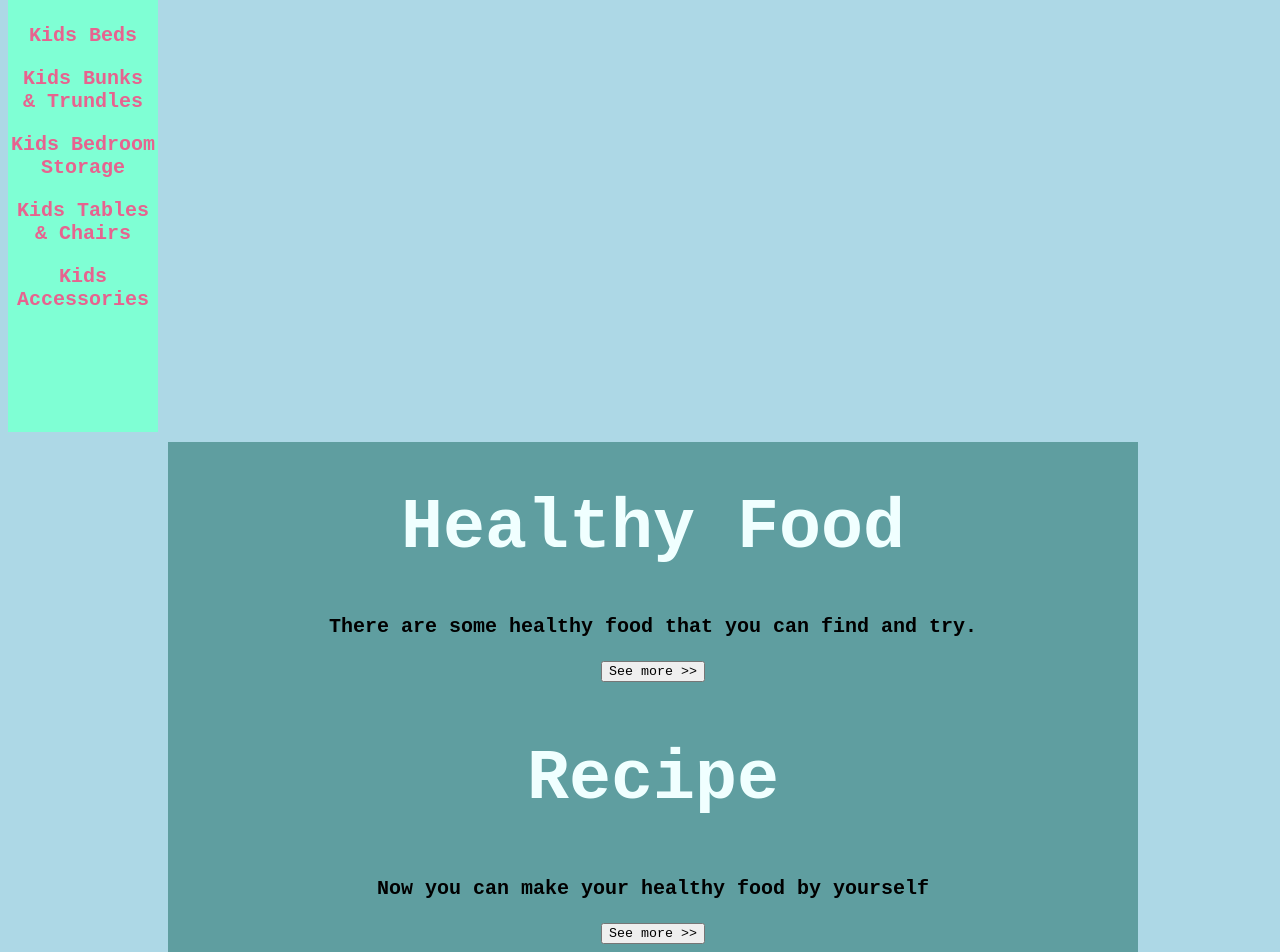
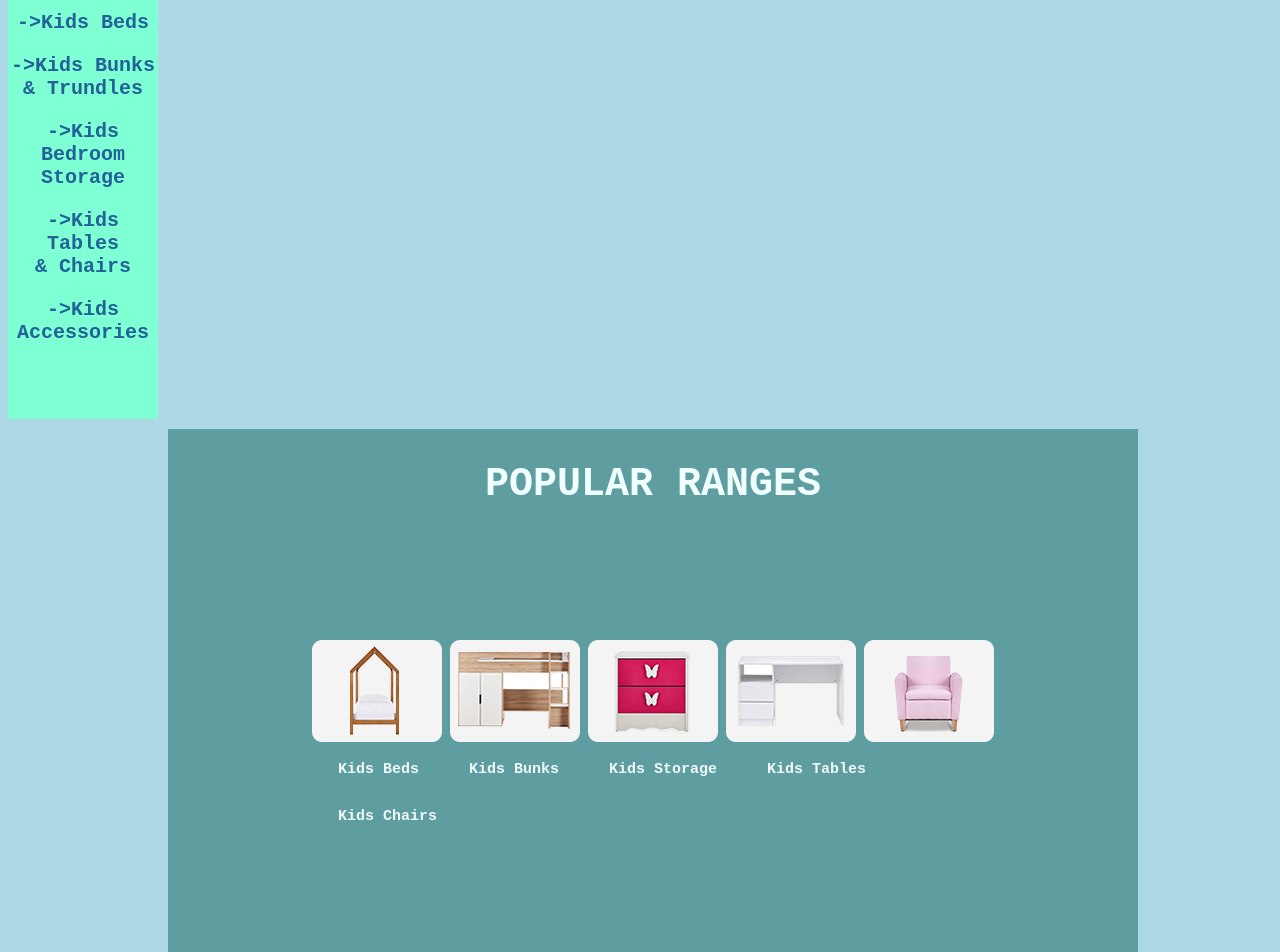
Before and after one commit to nandaari/webdes, a plain HTML site: page food.html in a window 1280 px wide. Shown: the part 880-1832 px from the top of the page. Drawn offline with Linux system fonts and the light colour scheme.

Commit message:
Update food.html

```diff
--- a/food.html
+++ b/food.html
@@ -15,21 +15,25 @@
             </div>
         </div>
 
-
-        <h1 style="text-align: center;color: aliceblue;font-size: 50px;">
+        <h1 style="text-align: center;color: aliceblue;font-size: 45px;">
             KIDS FURNITURE</h1>
 
 <!-----------------------------left side advertisement------------------------------->
             <div class="square1">
-                <hz>Food</h1>
-                <p><img src="img/kids.jpg"></p>
+                <p><img src="img/kids.jpg" style="margin-top: 50px;"></p>
             </div>
-<!-----------------------------left side advertisement------------------------------->
+<!-----------------------------END of left side advertisement---------------------------->
 
 
 <!-------------------------------------KIDS SECTION---------------------------------->
             <div class="square2">
-                <h2 style="font-size: 30px;">Kids</h2>
+                <h2 style="font-size: 40px;">Kids Section</h2>
+
+                <p style="font-family: 'nunito'; color: rgb(32, 60, 87);font-weight:600">
+                    Create a fun and exciting room for your kids to play<br> and grow in with our fantastic kids range.<br> With beds perfect for toddlers to teens and storage<br> solutions to inspire a tidy room, it's easy to create<br> a coordinated look or mix and match for a style as unique as they are.
+                </p>
+
+                <br>
 
                 <div style="margin-left: 140px;margin-right: 140px;">
                 <p><img src="img/kidbed.png" style="float: left;"></p>
@@ -42,56 +46,99 @@
                 <div style="margin-left: 140px;margin-right: 140px;margin-top: 10px; color: aliceblue;">
 
                 <p style="float: left;margin-right: 20px;
-                margin-left: 30px; font-size: 15px">Kids Beds</p>
+                margin-left: 30px; font-size: 15px">
+                <a href="#" style="color: aliceblue;">
+                    Kids Beds</a></p>
 
                 <p style="float: left;margin-right: 20px;
-                margin-left: 30px;  font-size: 15px">Kids Bunks</p>
+                margin-left: 30px;  font-size: 15px">
+                <a href="#" style="color: aliceblue;">
+                    Kids Bunks</a></p>
 
                 <p style="float: left;margin-right: 20px;
-                margin-left: 30px;  font-size: 15px">Kids Storage</p>
+                margin-left: 30px;  font-size: 15px">
+                <a href="#" style="color: aliceblue;">
+                    Kids Storage</a></p>
 
                 <p style="float: left;margin-right: 20px;
-                margin-left: 30px;  font-size: 15px">Kids Tables</p>
+                margin-left: 30px;  font-size: 15px">
+                <a href="#" style="color: aliceblue;">
+                    Kids Tables</a></p>
 
                 <p style="float: left;margin-right: 20px;
-                margin-left: 30px;  font-size: 15px">Kids Chairs</p>
+                margin-left: 30px;  font-size: 15px">
+                <a href="#" style="color: aliceblue;">
+                    Kids Chairs</a></p>
 
                 </div>
                 </div>
-<!-------------------------------------KIDS SECTION---------------------------------->
+<!--------------------------------- END OF KIDS SECTION-------------------------------->
 
 
 <!-------------------------------right side nav links-------------------------------->
             <div class="square3">
-                <h3 style="font-weight: bolder;">Shop Kids Furniture</h1>
+                <h3 style="font-weight: bolder;">Shop Kids Furniture</h3>
                     <br>
 
-                    <p><b><a href="#" style="color: rgb(231, 99, 143);">
-                        Kids Beds</a></b></p>
-                    <p><b><a href="#" style="color: rgb(231, 99, 143);">
-                        Kids Bunks  <br>& Trundles</a></p>
-                    <p><b><a href="#" style="color: rgb(231, 99, 143);">
-                        Kids Bedroom Storage</a></p>
-                    <p><b><a href="#" style="color: rgb(231, 99, 143);">
-                        Kids Tables <br>& Chairs</a></p>
-                    <p><b><a href="#" style="color: rgb(231, 99, 143);">
-                        Kids Accessories</a></p>
+                    <p><b><a href="#" style="color: rgb(34, 98, 151);">
+                        ->Kids Beds</a></b></p>
+                    <p><b><a href="#" style="color: rgb(34, 98, 151);">
+                        ->Kids Bunks  <br>& Trundles</a></p>
+                    <p><b><a href="#" style="color: rgb(34, 98, 151);">
+                        ->Kids Bedroom Storage</a></p>
+                    <p><b><a href="#" style="color: rgb(34, 98, 151);">
+                        ->Kids Tables <br>& Chairs</a></p>
+                    <p><b><a href="#" style="color: rgb(34, 98, 151);">
+                        ->Kids Accessories</a></p>
             </div>
-<!-------------------------------right side nav links-------------------------------->
+<!-----------------------------END of right side nav links------------------------------>
 
 
 
-<!------------------------------------ new square ----------------------------------->
-            <div class="square2" style="margin-left: 160px;">
-                <h1>Healthy Food</h1>
-                <p>There are some healthy food that you can find and try.</p>
-                <p><button type="button" onclick="alert('Soon!')">See more >></button></p>
-                <h2>Recipe</h2>
-                <p>Now you can make your healthy food by yourself</p>
-                <p><button type="button" onclick="alert('Soon!')">See more >></button></p>
+<!-------------------------------------POPULAR SECTION---------------------------------->
+<div class="square2" style="margin-left: 160px;">
+        <h2 style="font-size: 40px;">POPULAR RANGES</h2>
 
-            </div>
-<!------------------------------------ new square ----------------------------------->
+        <br> <br> <br> <br> <br>
+
+        <div style="margin-left: 140px;margin-right: 140px;">
+        <p><img src="img/kidbed.png" style="float: left;"></p>
+        <p><img src="img/kidbunk.png" style="float: left;"></p>
+        <p><img src="img/kidstorage.png" style="float: left;"></p>
+        <p><img src="img/kidstudy.png" style="float: left;"></p>
+        <p><img src="img/kidchair.png" style="float: left;"></p>
+        </div> <br> <br>
+
+        <div style="margin-left: 140px;margin-right: 140px;margin-top: 10px; color: aliceblue;">
+
+        <p style="float: left;margin-right: 20px;
+        margin-left: 30px; font-size: 15px">
+        <a href="#" style="color: aliceblue;">
+            Kids Beds</a></p>
+
+        <p style="float: left;margin-right: 20px;
+        margin-left: 30px;  font-size: 15px">
+        <a href="#" style="color: aliceblue;">
+            Kids Bunks</a></p>
+
+        <p style="float: left;margin-right: 20px;
+        margin-left: 30px;  font-size: 15px">
+        <a href="#" style="color: aliceblue;">
+            Kids Storage</a></p>
+
+        <p style="float: left;margin-right: 20px;
+        margin-left: 30px;  font-size: 15px">
+        <a href="#" style="color: aliceblue;">
+            Kids Tables</a></p>
+
+        <p style="float: left;margin-right: 20px;
+        margin-left: 30px;  font-size: 15px">
+        <a href="#" style="color: aliceblue;">
+            Kids Chairs</a></p>
+
+        </div>
+        </div>
+<!--------------------------------- END OF POPULAR SECTION-------------------------------->
 
 
 
@@ -102,5 +149,6 @@
             </div>
 
         </div>
+
     </body>
 </html>
```
